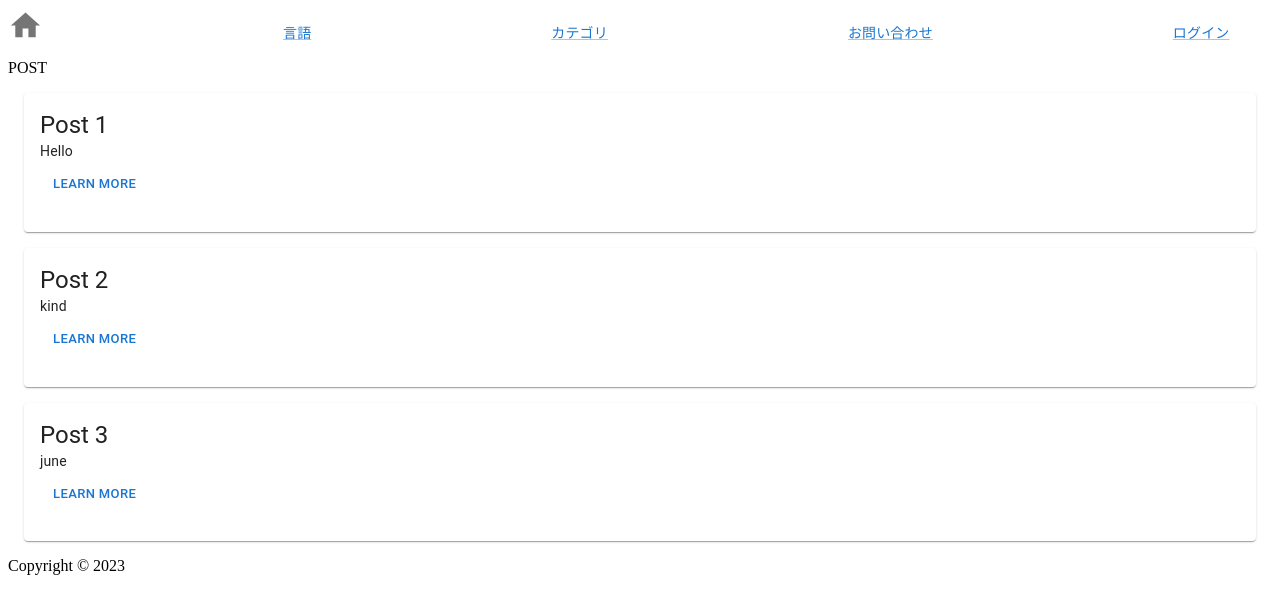
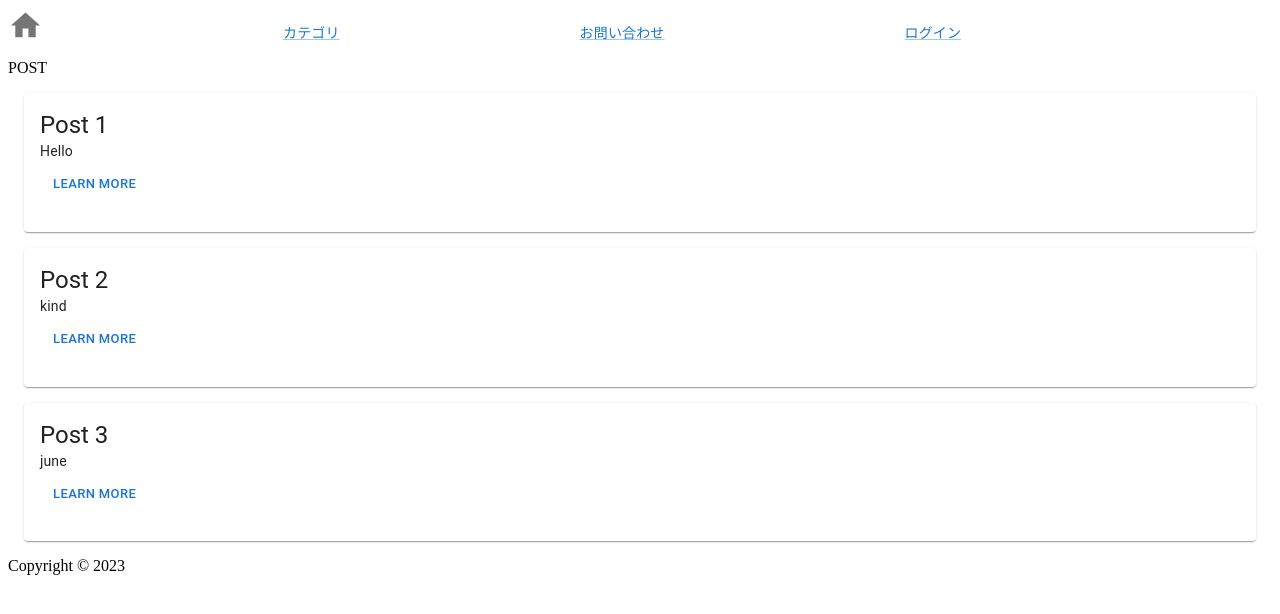
Before and after one commit to CA01971164/blog, a React (Create React App) app in the folder client/: page / in a window 1280 px wide. Shown: the top 614 px of the page. Built offline with nearby package versions, Linux system fonts and the light colour scheme; data requests are answered from the project's data file; the HTML template or start-up script is replaced by a standard one.

Commit message:
I deleteted langugage of the Link

```diff
--- a/client/src/Components/Head.tsx
+++ b/client/src/Components/Head.tsx
@@ -13,9 +13,7 @@ export const Head: React.FC = () => {
   return (
     <Stack direction="row" spacing={30} alignItems="flex-end">
       <HomeIcon fontSize="large" color="action" />
-      <Link href="#" variant="body2">
-        言語
-      </Link>
+
       <Link href="#" variant="body2">
         カテゴリ
       </Link>
```
